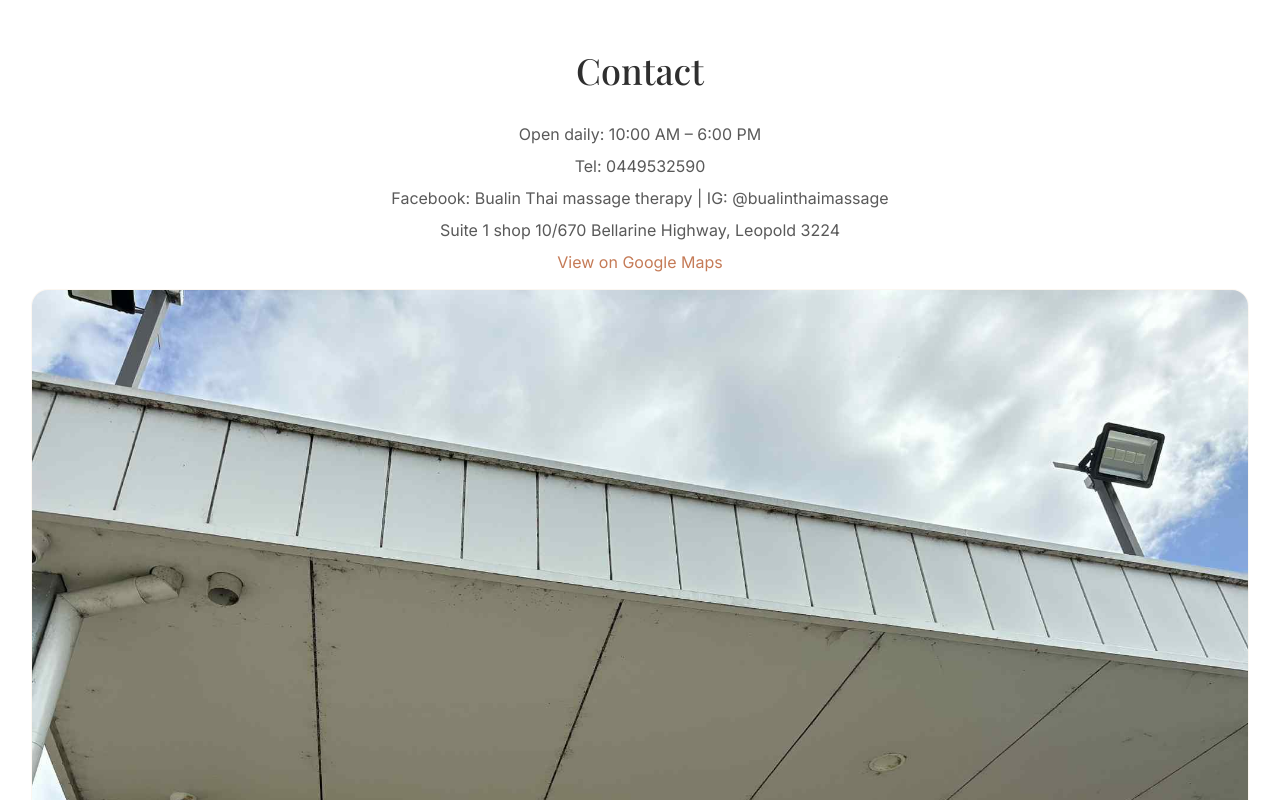
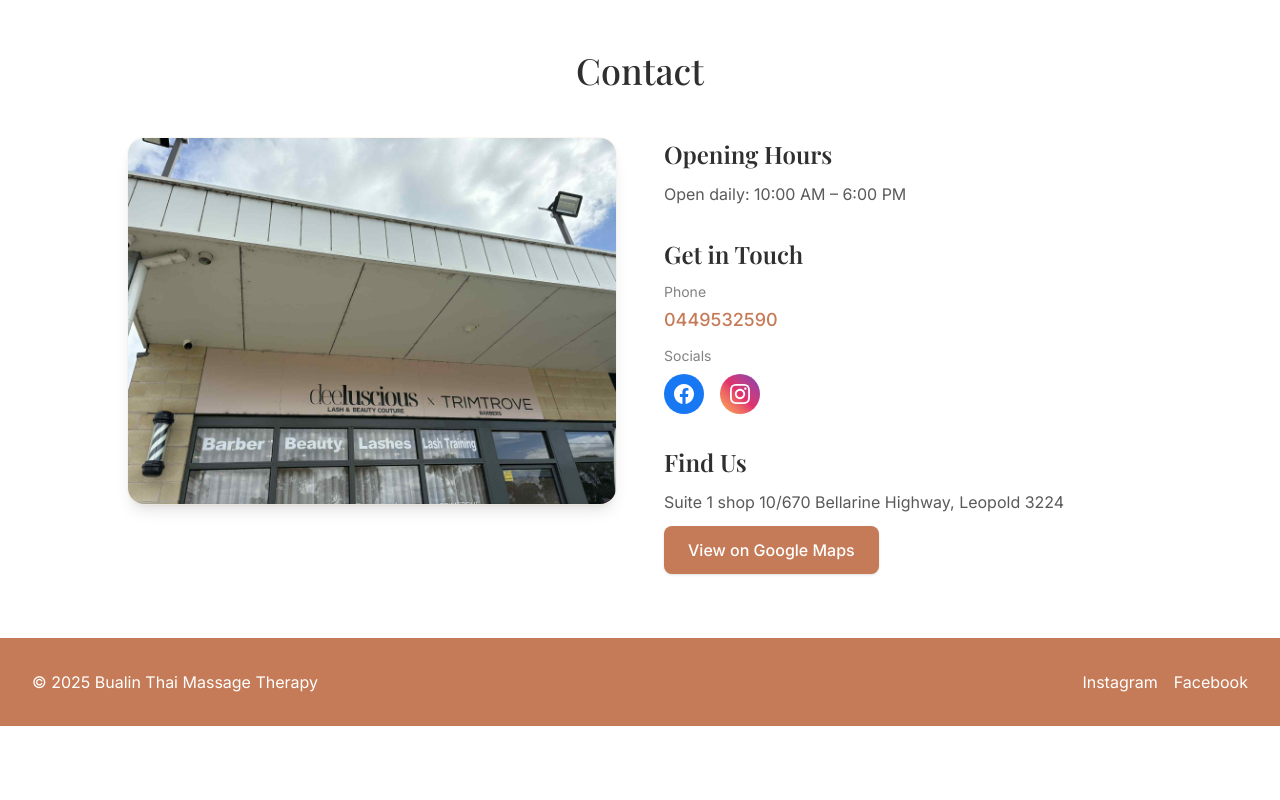
Before and after one commit to Simai66/BUALIN_SPA_NEW, a React (Vite) app: page / in a window 1280 px wide. Shown: the part 2140-2940 px from the top of the page. After the commit the page ends 2866 px from the top, so only its background shows below. Built offline with nearby package versions, Linux system fonts and the light colour scheme.

Commit message:
feat(ui): redesign Contact section

```diff
--- a/src/components/Contact.jsx
+++ b/src/components/Contact.jsx
@@ -4,27 +4,91 @@ export default function Contact() {
   return (
     <section className="py-16 bg-white">
       <div className="container-w">
-        <h2 className="text-3xl md:text-4xl font-playfair text-ink text-center mb-8">Contact</h2>
-        <div className="max-w-3xl mx-auto text-center space-y-2 text-ink/80">
-          <p>Open daily: 10:00 AM – 6:00 PM</p>
-          <p>Tel: 0449532590</p>
-          <p>Facebook: Bualin Thai massage therapy | IG: @bualinthaimassage</p>
-          <p>Suite 1 shop 10/670 Bellarine Highway, Leopold 3224</p>
+        <h2 className="text-3xl md:text-4xl font-playfair text-ink text-center mb-12">Contact</h2>
+
+        <div className="max-w-5xl mx-auto">
+          <div className="grid md:grid-cols-2 gap-8 md:gap-12 items-start">
+            {/* Shop Image */}
+            <div>
+              <img
+                src={shop}
+                alt="Bualin Thai Massage Therapy shop front"
+                className="w-full h-auto rounded-2xl ring-1 ring-beige/40 shadow-lg"
+                loading="lazy"
+              />
+            </div>
+
+            {/* Contact Information */}
+            <div className="space-y-8">
+              {/* Opening Hours */}
+              <div className="space-y-3">
+                <h3 className="text-2xl font-playfair font-semibold text-ink">Opening Hours</h3>
+                <p className="text-ink/80">Open daily: 10:00 AM – 6:00 PM</p>
+              </div>
+
+              {/* Get in Touch */}
+              <div className="space-y-3">
+                <h3 className="text-2xl font-playfair font-semibold text-ink">Get in Touch</h3>
+                <div className="space-y-3">
+                  <div>
+                    <p className="text-sm text-ink/60 mb-1">Phone</p>
                     <a
-            className="text-primary hover:text-primary/80"
+                      href="tel:0449532590"
+                      className="text-lg text-primary hover:text-primary/80 font-medium transition-colors"
+                    >
+                      0449532590
+                    </a>
+                  </div>
+                  <div>
+                    <p className="text-sm text-ink/60 mb-2">Socials</p>
+                    <div className="flex gap-4">
+                      <a
+                        href="https://www.facebook.com/bualinthaimassagetherapy"
+                        target="_blank"
+                        rel="noreferrer"
+                        className="w-10 h-10 flex items-center justify-center rounded-full bg-[#1877F2] hover:bg-[#1877F2]/90 text-white transition-colors"
+                        aria-label="Visit our Facebook page"
+                      >
+                        <svg className="w-5 h-5" fill="currentColor" viewBox="0 0 24 24">
+                          <path d="M24 12.073c0-6.627-5.373-12-12-12s-12 5.373-12 12c0 5.99 4.388 10.954 10.125 11.854v-8.385H7.078v-3.47h3.047V9.43c0-3.007 1.792-4.669 4.533-4.669 1.312 0 2.686.235 2.686.235v2.953H15.83c-1.491 0-1.956.925-1.956 1.874v2.25h3.328l-.532 3.47h-2.796v8.385C19.612 23.027 24 18.062 24 12.073z"/>
+                        </svg>
+                      </a>
+                      <a
+                        href="https://www.instagram.com/bualinthaimassage"
+                        target="_blank"
+                        rel="noreferrer"
+                        className="w-10 h-10 flex items-center justify-center rounded-full bg-gradient-to-tr from-[#FCAF45] via-[#E1306C] to-[#833AB4] hover:opacity-90 text-white transition-opacity"
+                        aria-label="Visit our Instagram page"
+                      >
+                        <svg className="w-5 h-5" fill="currentColor" viewBox="0 0 24 24">
+                          <path d="M12 2.163c3.204 0 3.584.012 4.85.07 3.252.148 4.771 1.691 4.919 4.919.058 1.265.069 1.645.069 4.849 0 3.205-.012 3.584-.069 4.849-.149 3.225-1.664 4.771-4.919 4.919-1.266.058-1.644.07-4.85.07-3.204 0-3.584-.012-4.849-.07-3.26-.149-4.771-1.699-4.919-4.92-.058-1.265-.07-1.644-.07-4.849 0-3.204.013-3.583.07-4.849.149-3.227 1.664-4.771 4.919-4.919 1.266-.057 1.645-.069 4.849-.069zm0-2.163c-3.259 0-3.667.014-4.947.072-4.358.2-6.78 2.618-6.98 6.98-.059 1.281-.073 1.689-.073 4.948 0 3.259.014 3.668.072 4.948.2 4.358 2.618 6.78 6.98 6.98 1.281.058 1.689.072 4.948.072 3.259 0 3.668-.014 4.948-.072 4.354-.2 6.782-2.618 6.979-6.98.059-1.28.073-1.689.073-4.948 0-3.259-.014-3.667-.072-4.947-.196-4.354-2.617-6.78-6.979-6.98-1.281-.059-1.69-.073-4.949-.073zm0 5.838c-3.403 0-6.162 2.759-6.162 6.162s2.759 6.163 6.162 6.163 6.162-2.759 6.162-6.163c0-3.403-2.759-6.162-6.162-6.162zm0 10.162c-2.209 0-4-1.79-4-4 0-2.209 1.791-4 4-4s4 1.791 4 4c0 2.21-1.791 4-4 4zm6.406-11.845c-.796 0-1.441.645-1.441 1.44s.645 1.44 1.441 1.44c.795 0 1.439-.645 1.439-1.44s-.644-1.44-1.439-1.44z"/>
+                        </svg>
+                      </a>
+                    </div>
+                  </div>
+                </div>
+              </div>
+
+              {/* Find Us */}
+              <div className="space-y-3">
+                <h3 className="text-2xl font-playfair font-semibold text-ink">Find Us</h3>
+                <div className="space-y-3">
+                  <p className="text-ink/80">
+                    Suite 1 shop 10/670 Bellarine Highway, Leopold 3224
+                  </p>
+                  <a
                     href="https://maps.app.goo.gl/G8BzufMBjC2e8XzYA"
                     target="_blank"
                     rel="noreferrer"
+                    className="inline-block px-6 py-3 bg-primary text-white rounded-lg hover:bg-primary/90 transition-colors font-medium shadow-sm hover:shadow-md"
                   >
                     View on Google Maps
                   </a>
                 </div>
-        <img
-          src={shop}
-          alt="Bualin Thai Massage Therapy shop front"
-          className="mt-4 w-full h-auto rounded-2xl ring-1 ring-beige/40"
-          loading="lazy"
-        />
+              </div>
+            </div>
+          </div>
+        </div>
       </div>
     </section>
   );
```
Lines whose indentation alone changed are shown as unchanged.
